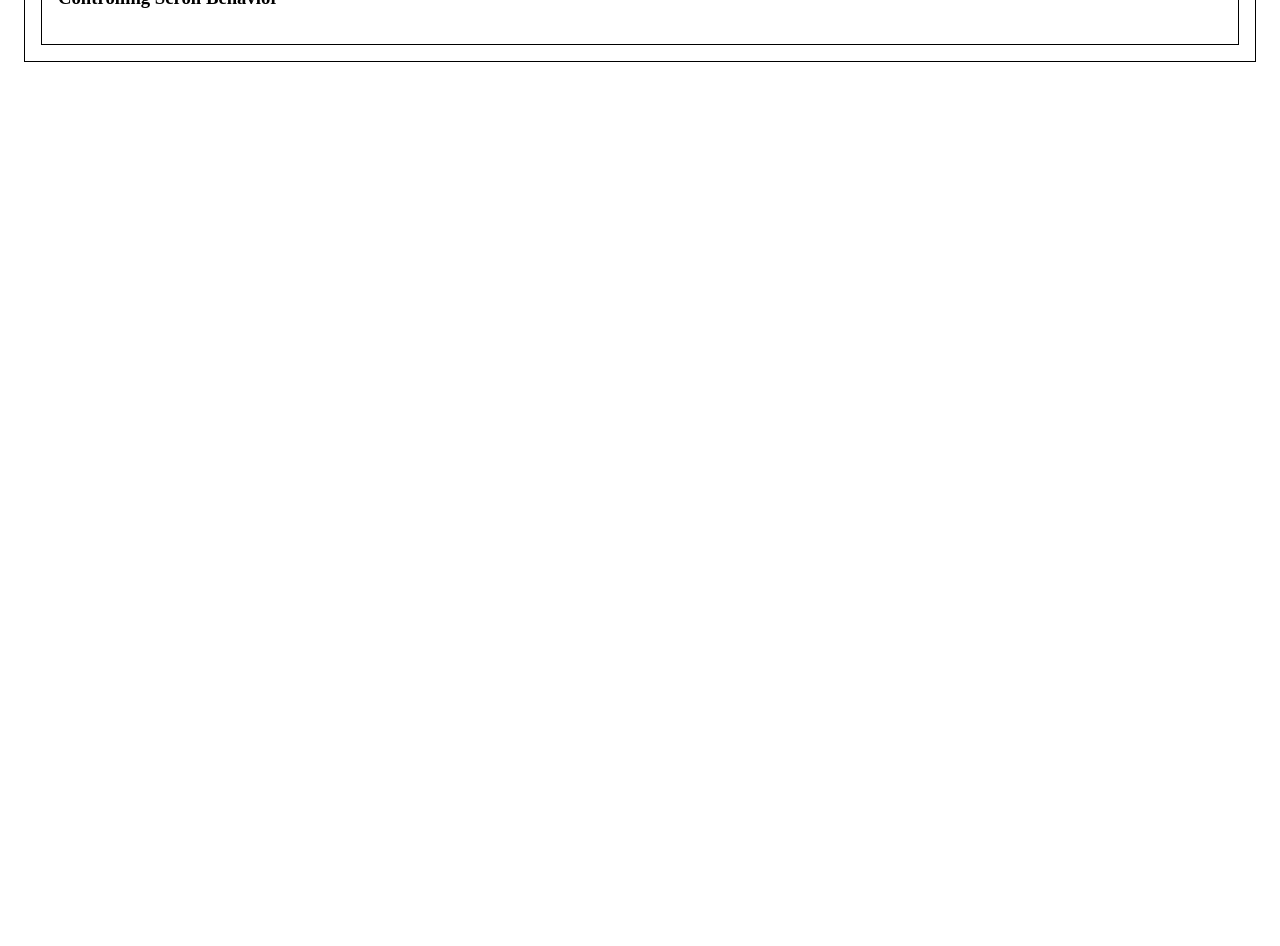
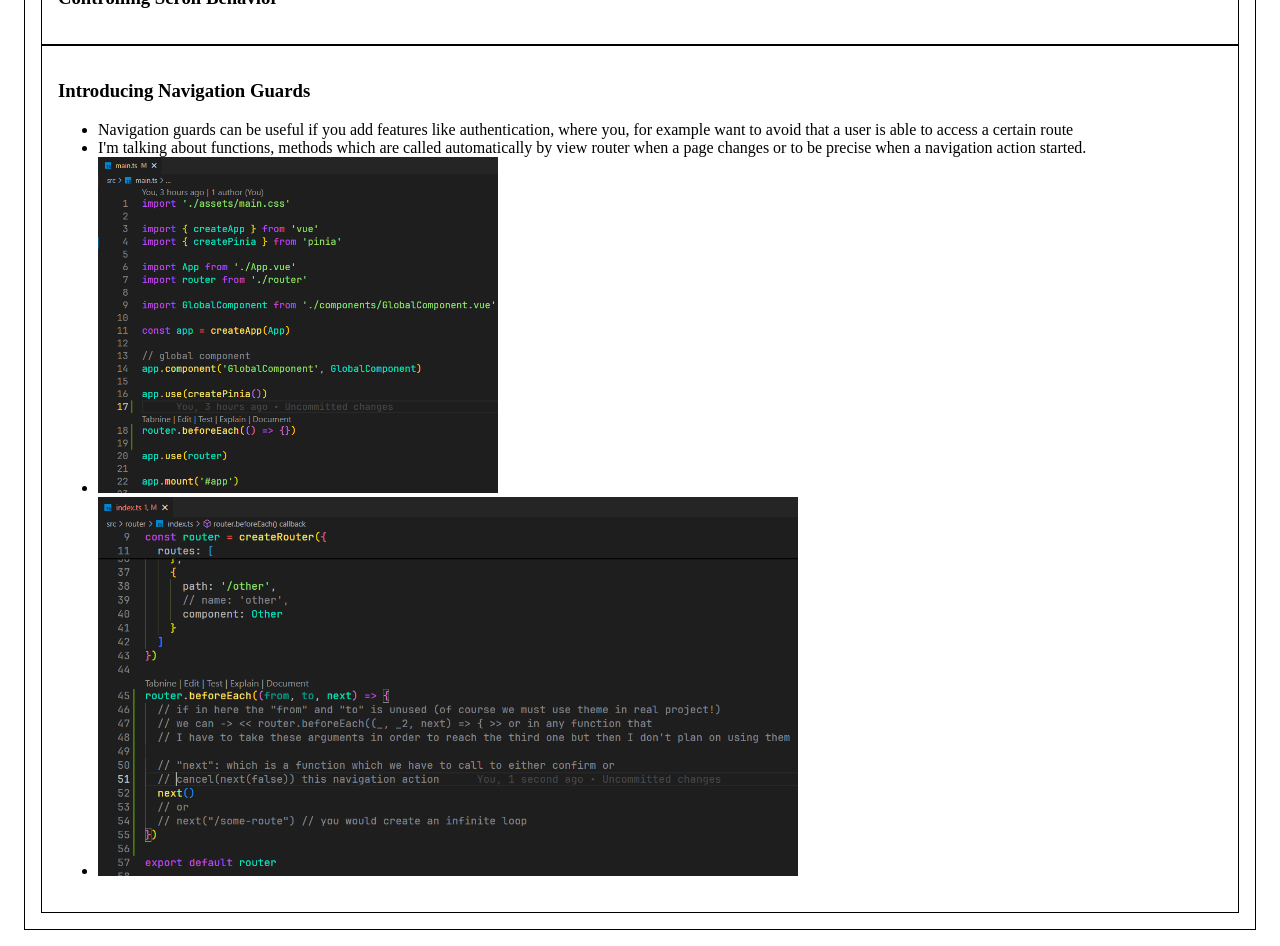
Before and after one commit to MohammadFAHssn/V_u_e, a Vue app in the folder vue-project/: page /routing-building-multi-page-single-page-applications in a window 1280 px wide. Shown: the part 3280-4226 px from the top of the page. Before the commit the page ends 3358 px from the top, so only its background shows below. Built offline with nearby package versions, Linux system fonts and the light colour scheme.

Commit message:
Introducing Navigation Guards

```diff
--- a/vue-project/src/components/RoutingBuildingMultiPageSinglePageApplications/RoutingBuildingMultiPageSinglePageApplications.vue
+++ b/vue-project/src/components/RoutingBuildingMultiPageSinglePageApplications/RoutingBuildingMultiPageSinglePageApplications.vue
@@ -133,4 +133,24 @@ export default {}
   <section class="tip">
     <h3>Controlling Scroll Behavior</h3>
   </section>
+
+  <!--  Introducing Navigation Guards -->
+  <section class="tip">
+    <h3>Introducing Navigation Guards</h3>
+
+    <ul>
+      <li>
+        Navigation guards can be useful if you add features like authentication, where you, for
+        example want to avoid that a user is able to access a certain route
+      </li>
+
+      <li>
+        I'm talking about functions, methods which are called automatically by view router when a
+        page changes or to be precise when a navigation action started.
+      </li>
+
+      <li><img src="/src/assets/images/Introducing-Navigation-Guards.png" width="400px" /></li>
+      <li><img src="/src/assets/images/Introducing-Navigation-Guards-2.png" width="700px" /></li>
+    </ul>
+  </section>
 </template>
--- a/vue-project/src/main.ts
+++ b/vue-project/src/main.ts
@@ -14,6 +14,9 @@ const app = createApp(App)
 app.component('GlobalComponent', GlobalComponent)
 
 app.use(createPinia())
+
+router.beforeEach(() => {})
+
 app.use(router)
 
 app.mount('#app')
--- a/vue-project/src/router/index.ts
+++ b/vue-project/src/router/index.ts
@@ -42,4 +42,16 @@ const router = createRouter({
   ]
 })
 
+router.beforeEach((from, to, next) => {
+  // if in here the "from" and "to" is unused (of course we must use theme in real project!)
+  // we can -> << router.beforeEach((_, _2, next) => { >> or in any function that
+  // I have to take these arguments in order to reach the third one but then I don't plan on using them
+
+  // "next": which is a function which we have to call to either confirm or
+  // cancel(next(false)) this navigation action
+  next()
+  // or
+  // next("/some-route") // you would create an infinite loop
+})
+
 export default router
```
Also changed, not shown: vue-project/src/assets/images/Introducing-Navigation-Guards-2.png (added), vue-project/src/assets/images/Introducing-Navigation-Guards.png (added).
